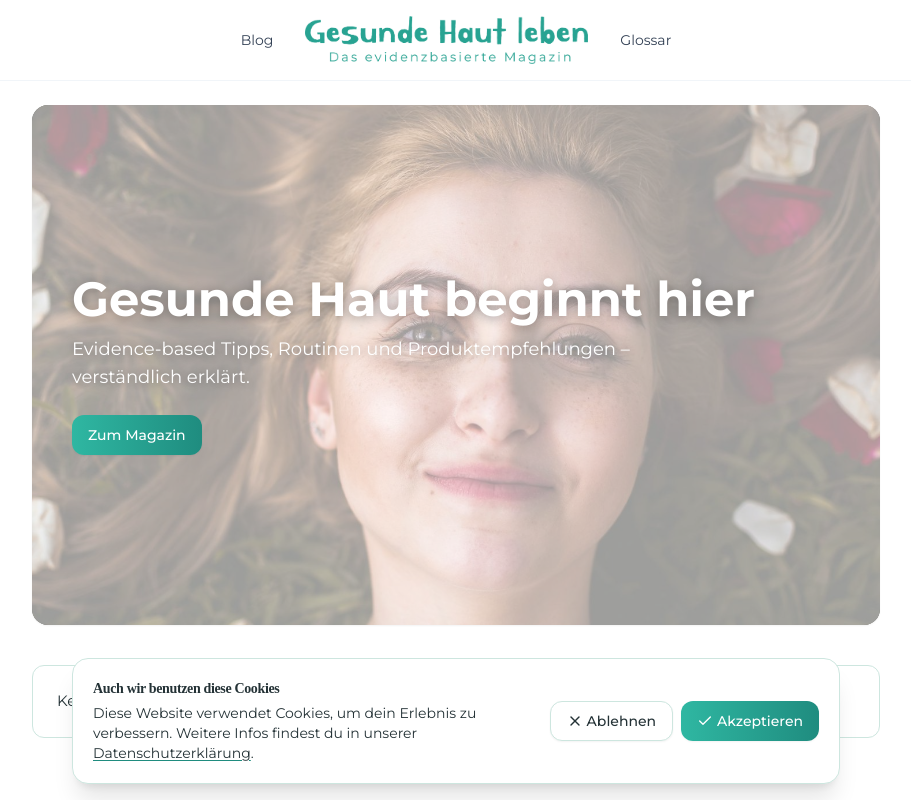
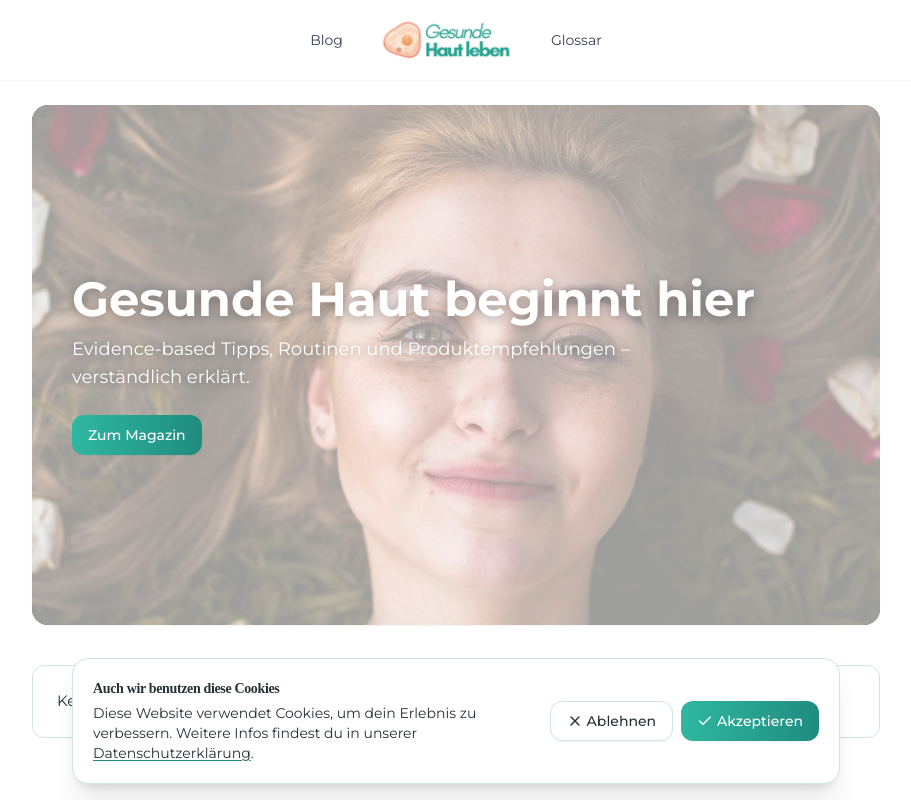
Before and after one commit to hautgesundheitmagazin-hub/website, a Next.js app: page / in a window 1280 px wide. Shown: the top 800 px of the page, without its empty margins (184-1095 px from the left). Built offline with nearby package versions, Linux system fonts and the light colour scheme; no server answers.

Commit message:
Update Header.tsx

```diff
--- a/src/components/ui/Header.tsx
+++ b/src/components/ui/Header.tsx
@@ -22,7 +22,7 @@ export default function Header() {
             title="Gesunde Haut leben"
           >
             <Image
-              src="/Logo Gesunde Haut leben.png"
+              src="/Gesunde Haut leben.png"
               alt="Gesunde Haut leben – Logo"
               width={480}
               height={480}
```
